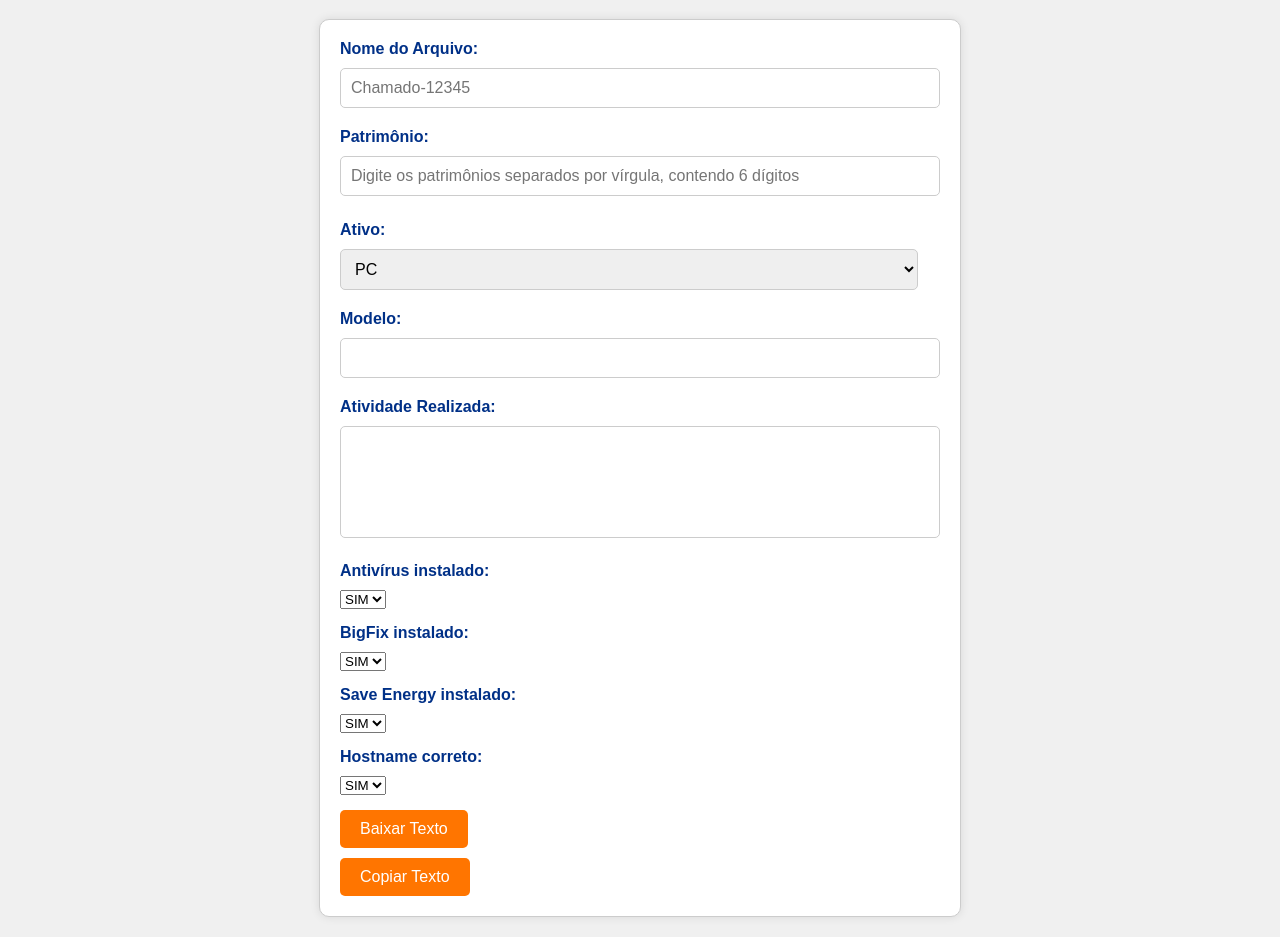
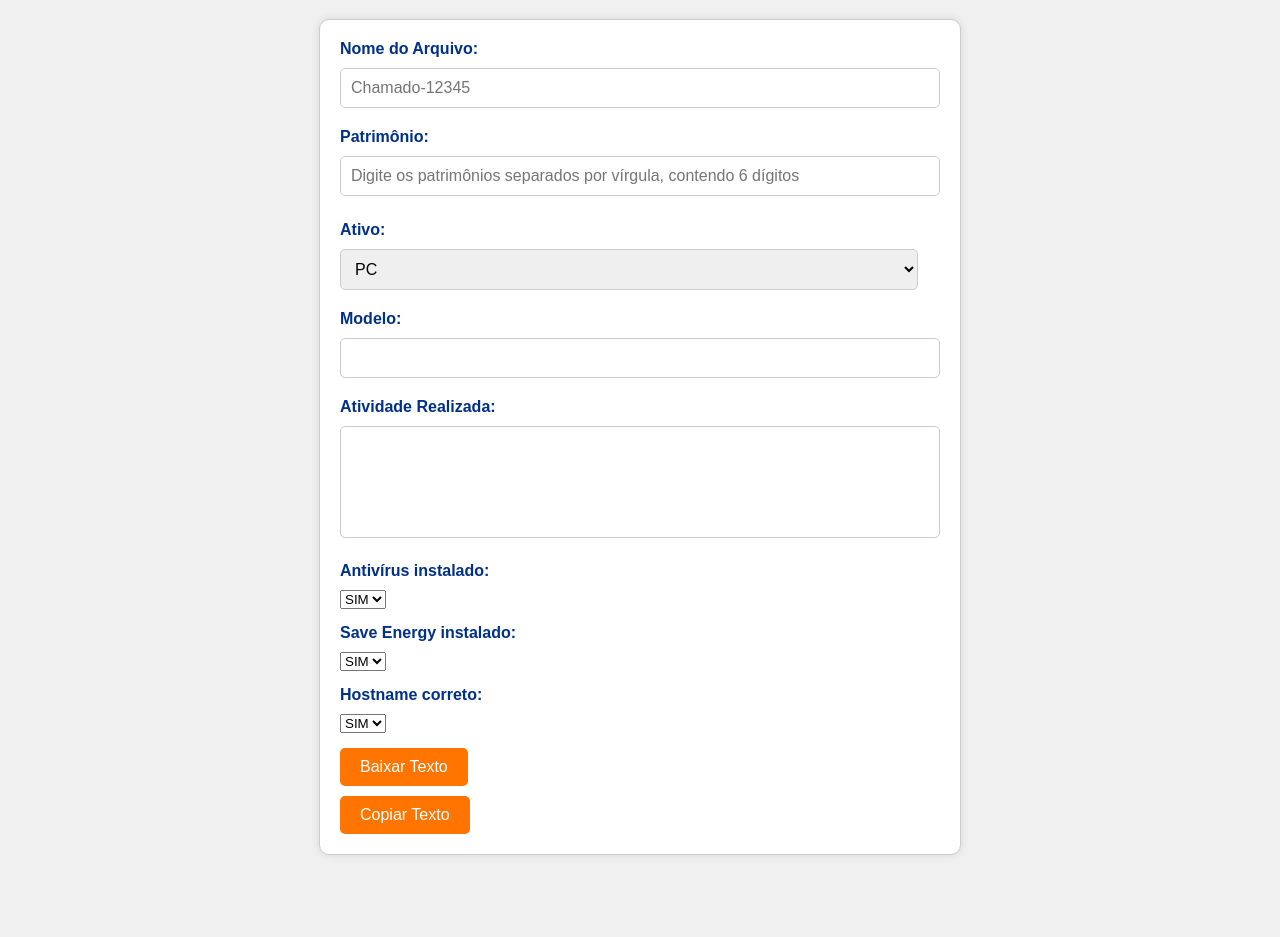
Before and after one commit to Adrielb5/Gen-Request, a website: page index.html in a window 1280 px wide. Shown: the part 164-1101 px from the top of the page. After the commit the page ends 1039 px from the top, so only its background shows below. Drawn offline with nearby package versions, Linux system fonts and the light colour scheme.

Commit message:
Update index.html
removendo opção bigfix

```diff
--- a/index.html
+++ b/index.html
@@ -49,13 +49,6 @@
             </select>
           </div>
 
-          <div class="softwares-instalados">
-            <label for="bigfix">BigFix instalado:</label>
-            <select id="bigfix">
-                <option value="SIM">SIM</option>
-
-            </select>
-        </div>
 
         <div class="softwares-instalados">
             <label for="saveenergy">Save Energy instalado:</label>
```
